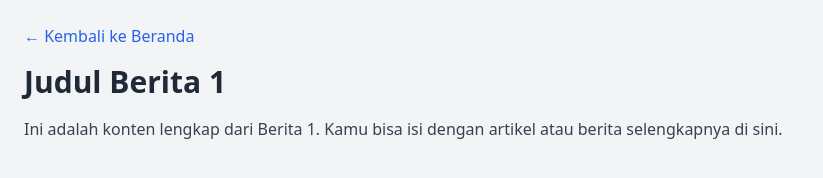
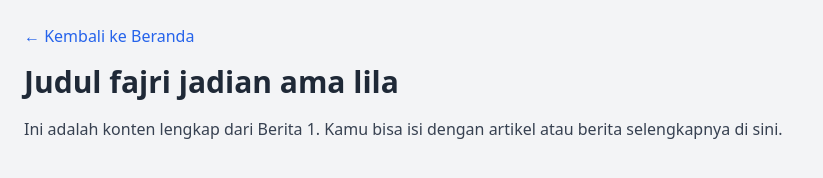
Before and after one commit to RidzVisual/Berita-Fajri, a plain HTML site: page berita1.html in a window 1280 px wide. Shown: the whole page, without its empty margins (0-823 px from the left). Drawn offline with nearby package versions, Linux system fonts and the light colour scheme.

Commit message:
Update berita1.html

```diff
--- a/berita1.html
+++ b/berita1.html
@@ -8,7 +8,7 @@
 </head>
 <body class="bg-gray-100 p-6">
   <a href="index.html" class="text-blue-600 mb-4 block">&larr; Kembali ke Beranda</a>
-  <h1 class="text-3xl font-bold text-gray-800 mb-4">Judul Berita 1</h1>
+  <h1 class="text-3xl font-bold text-gray-800 mb-4">Judul fajri jadian ama lila</h1>
   <p class="text-gray-700 leading-relaxed">
     Ini adalah konten lengkap dari Berita 1. Kamu bisa isi dengan artikel atau berita selengkapnya di sini.
   </p>
```
